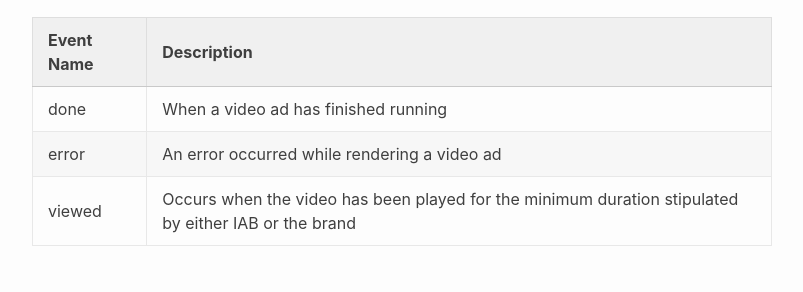
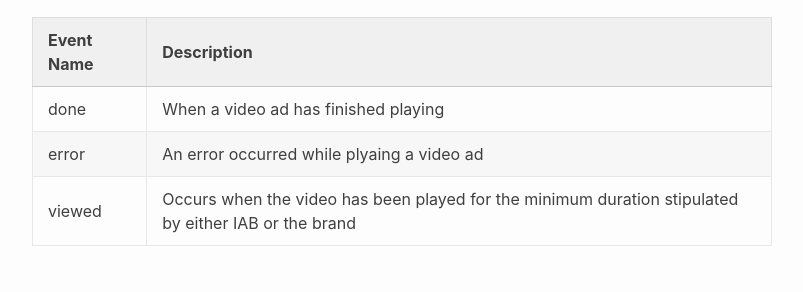
Before and after one commit to PopulusMedia/docs, a Jekyll site: the page docs/javascript.html, which Jekyll copies as it is, in a window 1280 px wide. Shown: the part 1852-2144 px from the top of the page, without its empty margins (238-1041 px from the left). Built offline with Jekyll 4.4.1, drawn with Linux system fonts in a browser that asks for light colours.

Commit message:
SG: Minor edits

```diff
--- a/docs/404.html
+++ b/docs/404.html
@@ -13,7 +13,7 @@
 <meta property="og:url" content="/docs/404.html" />
 <meta property="og:site_name" content="Populus Media - Integration Guide" />
 <script type="application/ld+json">
-{"description":"Populus Media - Integration Guide for Telehealth Media Partners","@type":"WebPage","headline":"Populus Media - Integration Guide","url":"/docs/404.html","@context":"https://schema.org"}</script>
+{"headline":"Populus Media - Integration Guide","description":"Populus Media - Integration Guide for Telehealth Media Partners","@type":"WebPage","url":"/docs/404.html","@context":"https://schema.org"}</script>
 <!-- End Jekyll SEO tag -->
 <link rel="stylesheet" href="/docs/assets/main.css"><link type="application/atom+xml" rel="alternate" href="/docs/feed.xml" title="Populus Media - Integration Guide" /></head>
 <body><header class="site-header" role="banner">
--- a/docs/feed.xml
+++ b/docs/feed.xml
@@ -1,4 +1,4 @@
-<?xml version="1.0" encoding="utf-8"?><feed xmlns="http://www.w3.org/2005/Atom" ><generator uri="https://jekyllrb.com/" version="4.1.1">Jekyll</generator><link href="/docs/feed.xml" rel="self" type="application/atom+xml" /><link href="/docs/" rel="alternate" type="text/html" /><updated>2021-07-13T11:39:10-04:00</updated><id>/docs/feed.xml</id><title type="html">Populus Media - Integration Guide</title><subtitle>Populus Media - Integration Guide for Telehealth Media Partners  </subtitle><entry><title type="html">Welcome to Jekyll!</title><link href="/docs/jekyll/update/2020/10/14/welcome-to-jekyll.html" rel="alternate" type="text/html" title="Welcome to Jekyll!" /><published>2020-10-14T13:33:46-04:00</published><updated>2020-10-14T13:33:46-04:00</updated><id>/docs/jekyll/update/2020/10/14/welcome-to-jekyll</id><content type="html" xml:base="/docs/jekyll/update/2020/10/14/welcome-to-jekyll.html">&lt;p&gt;You’ll find this post in your &lt;code class=&quot;language-plaintext highlighter-rouge&quot;&gt;_posts&lt;/code&gt; directory. Go ahead and edit it and re-build the site to see your changes. You can rebuild the site in many different ways, but the most common way is to run &lt;code class=&quot;language-plaintext highlighter-rouge&quot;&gt;jekyll serve&lt;/code&gt;, which launches a web server and auto-regenerates your site when a file is updated.&lt;/p&gt;
+<?xml version="1.0" encoding="utf-8"?><feed xmlns="http://www.w3.org/2005/Atom" ><generator uri="https://jekyllrb.com/" version="4.1.1">Jekyll</generator><link href="/docs/feed.xml" rel="self" type="application/atom+xml" /><link href="/docs/" rel="alternate" type="text/html" /><updated>2021-07-14T11:31:16-04:00</updated><id>/docs/feed.xml</id><title type="html">Populus Media - Integration Guide</title><subtitle>Populus Media - Integration Guide for Telehealth Media Partners  </subtitle><entry><title type="html">Welcome to Jekyll!</title><link href="/docs/jekyll/update/2020/10/14/welcome-to-jekyll.html" rel="alternate" type="text/html" title="Welcome to Jekyll!" /><published>2020-10-14T13:33:46-04:00</published><updated>2020-10-14T13:33:46-04:00</updated><id>/docs/jekyll/update/2020/10/14/welcome-to-jekyll</id><content type="html" xml:base="/docs/jekyll/update/2020/10/14/welcome-to-jekyll.html">&lt;p&gt;You’ll find this post in your &lt;code class=&quot;language-plaintext highlighter-rouge&quot;&gt;_posts&lt;/code&gt; directory. Go ahead and edit it and re-build the site to see your changes. You can rebuild the site in many different ways, but the most common way is to run &lt;code class=&quot;language-plaintext highlighter-rouge&quot;&gt;jekyll serve&lt;/code&gt;, which launches a web server and auto-regenerates your site when a file is updated.&lt;/p&gt;
 
 &lt;p&gt;Jekyll requires blog post files to be named according to the following format:&lt;/p&gt;
 
--- a/docs/html.html
+++ b/docs/html.html
@@ -13,7 +13,7 @@
 <meta property="og:url" content="/docs/html" />
 <meta property="og:site_name" content="Populus Media - Integration Guide" />
 <script type="application/ld+json">
-{"description":"Populus Media - Integration Guide for Telehealth Media Partners","@type":"WebPage","headline":"HTML","url":"/docs/html","@context":"https://schema.org"}</script>
+{"headline":"HTML","description":"Populus Media - Integration Guide for Telehealth Media Partners","@type":"WebPage","url":"/docs/html","@context":"https://schema.org"}</script>
 <!-- End Jekyll SEO tag -->
 <link rel="stylesheet" href="/docs/assets/main.css"><link type="application/atom+xml" rel="alternate" href="/docs/feed.xml" title="Populus Media - Integration Guide" /></head>
 <body><header class="site-header" role="banner">
--- a/docs/index.html
+++ b/docs/index.html
@@ -13,7 +13,7 @@
 <meta property="og:url" content="/docs/" />
 <meta property="og:site_name" content="Populus Media - Integration Guide" />
 <script type="application/ld+json">
-{"description":"Populus Media - Integration Guide for Telehealth Media Partners","@type":"WebSite","headline":"Populus Media - Integration Guide","url":"/docs/","name":"Populus Media - Integration Guide","@context":"https://schema.org"}</script>
+{"headline":"Populus Media - Integration Guide","description":"Populus Media - Integration Guide for Telehealth Media Partners","@type":"WebSite","url":"/docs/","name":"Populus Media - Integration Guide","@context":"https://schema.org"}</script>
 <!-- End Jekyll SEO tag -->
 <link rel="stylesheet" href="/docs/assets/main.css"><link type="application/atom+xml" rel="alternate" href="/docs/feed.xml" title="Populus Media - Integration Guide" /></head>
 <body><header class="site-header" role="banner">
--- a/docs/javascript.html
+++ b/docs/javascript.html
@@ -13,7 +13,7 @@
 <meta property="og:url" content="/docs/javascript" />
 <meta property="og:site_name" content="Populus Media - Integration Guide" />
 <script type="application/ld+json">
-{"description":"Populus Media - Integration Guide for Telehealth Media Partners","@type":"WebPage","headline":"JavaScript","url":"/docs/javascript","@context":"https://schema.org"}</script>
+{"headline":"JavaScript","description":"Populus Media - Integration Guide for Telehealth Media Partners","@type":"WebPage","url":"/docs/javascript","@context":"https://schema.org"}</script>
 <!-- End Jekyll SEO tag -->
 <link rel="stylesheet" href="/docs/assets/main.css"><link type="application/atom+xml" rel="alternate" href="/docs/feed.xml" title="Populus Media - Integration Guide" /></head>
 <body><header class="site-header" role="banner">
@@ -119,11 +119,11 @@
   <tbody>
     <tr>
       <td>done</td>
-      <td>When a video ad has finished running</td>
+      <td>When a video ad has finished playing</td>
     </tr>
     <tr>
       <td>error</td>
-      <td>An error occurred while rendering a video ad</td>
+      <td>An error occurred while plyaing a video ad</td>
     </tr>
     <tr>
       <td>viewed</td>
--- a/docs/jekyll/update/2020/10/14/welcome-to-jekyll.html
+++ b/docs/jekyll/update/2020/10/14/welcome-to-jekyll.html
@@ -15,7 +15,7 @@
 <meta property="og:type" content="article" />
 <meta property="article:published_time" content="2020-10-14T13:33:46-04:00" />
 <script type="application/ld+json">
-{"mainEntityOfPage":{"@type":"WebPage","@id":"/docs/jekyll/update/2020/10/14/welcome-to-jekyll.html"},"description":"You’ll find this post in your _posts directory. Go ahead and edit it and re-build the site to see your changes. You can rebuild the site in many different ways, but the most common way is to run jekyll serve, which launches a web server and auto-regenerates your site when a file is updated.","@type":"BlogPosting","headline":"Welcome to Jekyll!","url":"/docs/jekyll/update/2020/10/14/welcome-to-jekyll.html","datePublished":"2020-10-14T13:33:46-04:00","dateModified":"2020-10-14T13:33:46-04:00","@context":"https://schema.org"}</script>
+{"headline":"Welcome to Jekyll!","dateModified":"2020-10-14T13:33:46-04:00","datePublished":"2020-10-14T13:33:46-04:00","description":"You’ll find this post in your _posts directory. Go ahead and edit it and re-build the site to see your changes. You can rebuild the site in many different ways, but the most common way is to run jekyll serve, which launches a web server and auto-regenerates your site when a file is updated.","mainEntityOfPage":{"@type":"WebPage","@id":"/docs/jekyll/update/2020/10/14/welcome-to-jekyll.html"},"@type":"BlogPosting","url":"/docs/jekyll/update/2020/10/14/welcome-to-jekyll.html","@context":"https://schema.org"}</script>
 <!-- End Jekyll SEO tag -->
 <link rel="stylesheet" href="/docs/assets/main.css"><link type="application/atom+xml" rel="alternate" href="/docs/feed.xml" title="Populus Media - Integration Guide" /></head>
 <body><header class="site-header" role="banner">
--- a/dynamic.markdown
+++ b/dynamic.markdown
@@ -81,6 +81,6 @@
 
 | Event Name | Description |
 |------------|-------------|
-| done       | When a video ad has finished running |
-| error      | An error occurred while rendering a video ad |
+| done       | When a video ad has finished playing |
+| error      | An error occurred while plyaing a video ad |
 | viewed     | Occurs when the video has been played for the minimum duration stipulated by either IAB or the brand |
```
